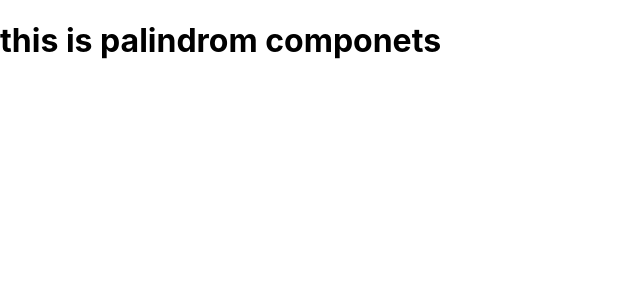
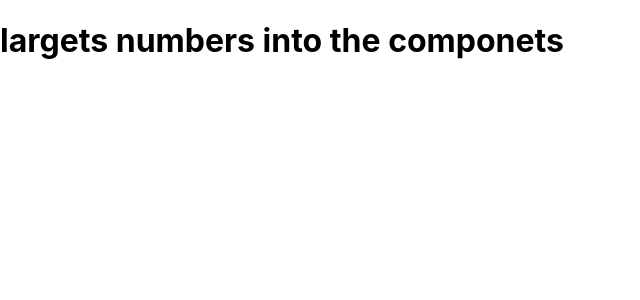
Before and after one commit to aniket2727/React-Interview, a React (Create React App) app in the folder app/: page / in a window 1280 px wide. Shown: the top 300 px of the page, without its empty margins (0-640 px from the left). Built offline with nearby package versions, Linux system fonts and the light colour scheme; no server answers.

Commit message:
add changes

```diff
--- a/app/src/App.js
+++ b/app/src/App.js
@@ -198,10 +198,11 @@ import Handlereverse from "./Code38";
 import SelectComponets from "./Code40";
 import Radioscomponets from "./Code41";
 import Palindromcomponets from "./Code42";
+import LargestNumbercomponets from "./Code43";
 function App() {
   return (
     <div className="">
-       <Palindromcomponets/>
+       <LargestNumbercomponets/>
     </div>
   );
 }
--- /dev/null
+++ b/app/src/Code43.js
@@ -0,0 +1,34 @@
+
+
+
+// code is written by the aniket kadam
+// largest number into the string
+
+
+const LargestNumbercomponets=()=>{
+
+    const handleLargetsnumber=()=>{
+         const a=[1,44,2,55,-1];
+
+         var largets=0;
+
+         for(var i=0;i<a.length-1;i++){
+            if(a[i]>largets){
+                largets=a[i];
+            }
+         }
+
+         return largets
+    }
+
+    const  result=handleLargetsnumber()
+    console.log("largets componets",result);
+    return(
+        <div>
+           <h1>largets numbers into the componets</h1>
+        </div>
+    )
+};
+
+
+export default LargestNumbercomponets;
```
